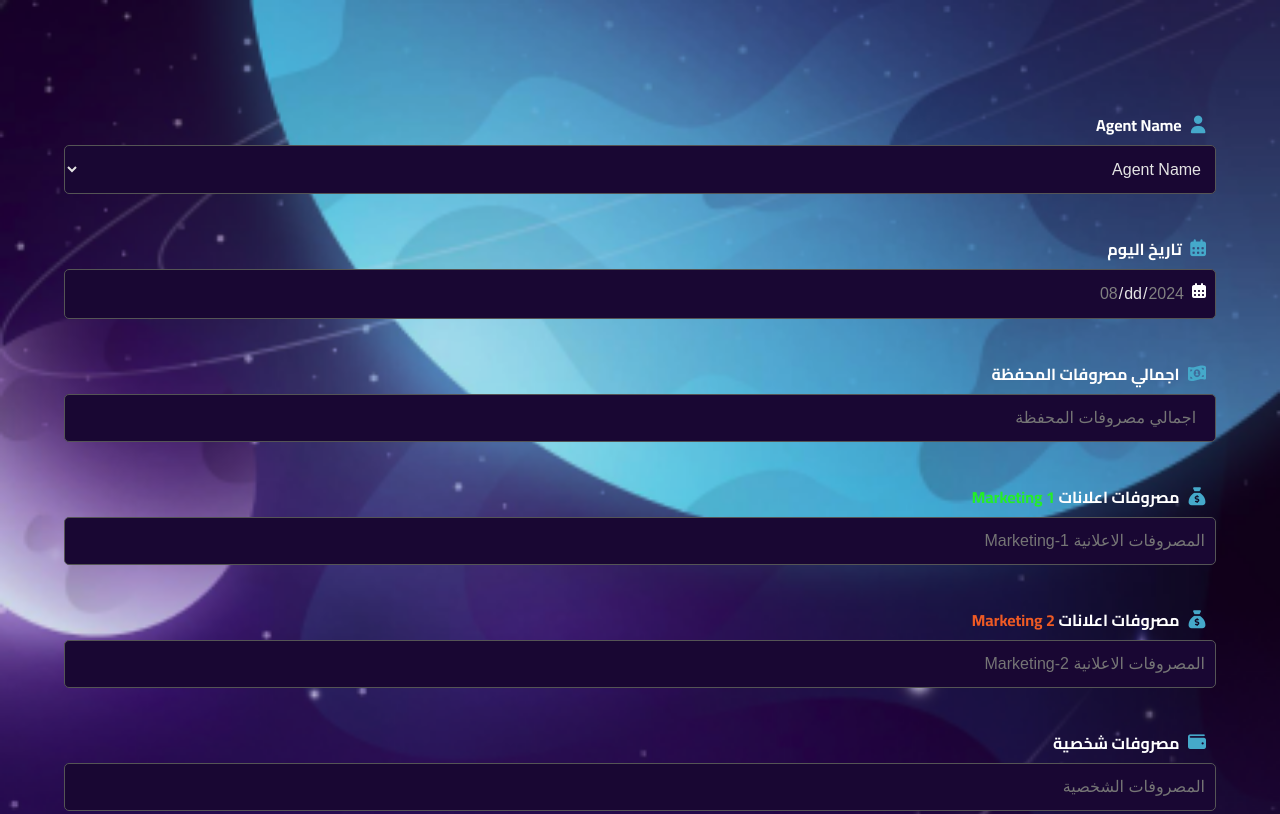
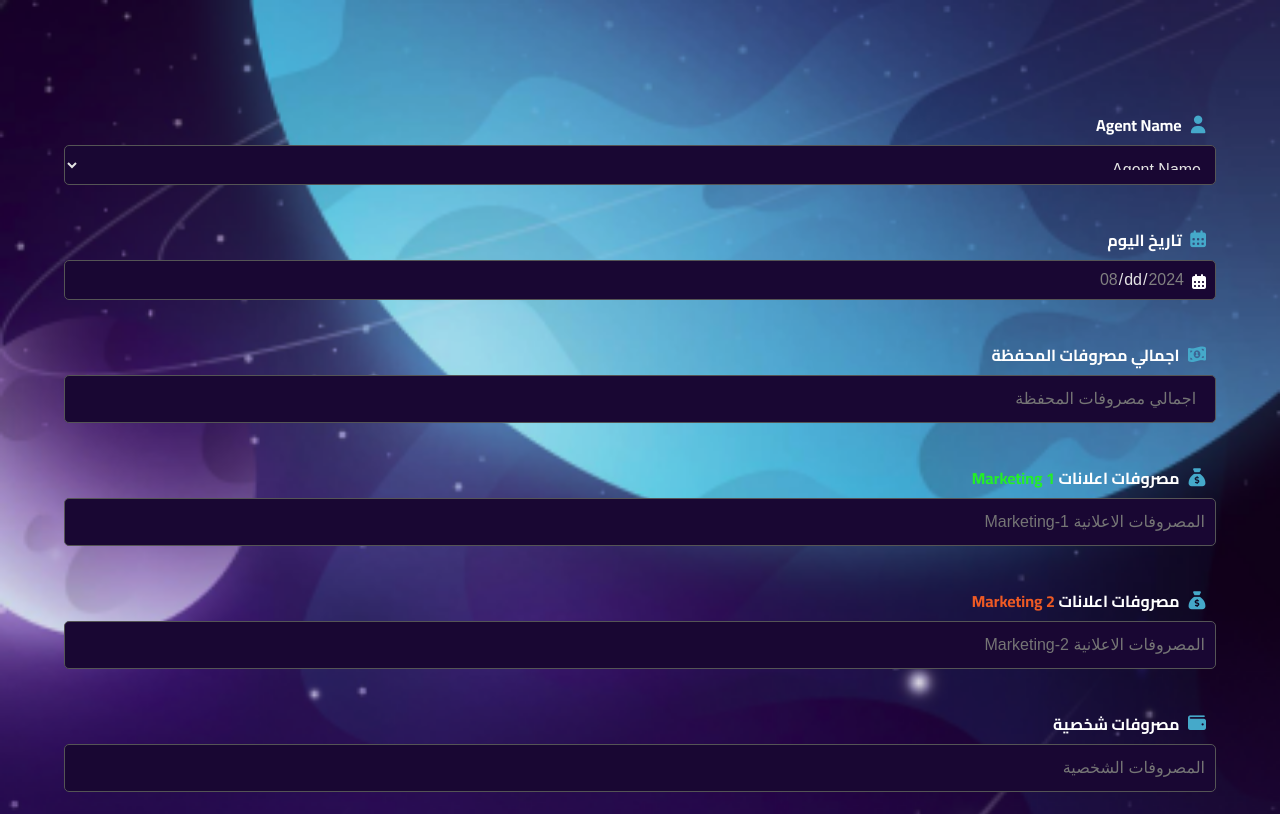
Before and after one commit to houdareda/MarketingTeam1, a plain HTML site: page index.html in a window 1280 px wide. Shown: the top 814 px of the page. Drawn offline with Linux system fonts and the light colour scheme; no server answers.

Commit message:
Add files via upload

```diff
--- a/index.html
+++ b/index.html
@@ -18,12 +18,14 @@
 </head>
 <body>
 
-    <img class="top_image" src="img/bg.png" alt="">
 
 
     <div class="header">
       <img src="img/favicon.png" alt="">
     </div>
+
+    <img class="top_image" src="img/bg.png" alt="">
+
 
 
 
@@ -46,7 +48,7 @@
 
         <div class="div_inp date_div">
 
-            <label for="date"><i class="fa-solid fa-calendar-days"></i> تاريخ اليوم </label><br>
+            <label for="date"><i class="fa-solid fa-calendar-days"></i> تاريخ اليوم </label>
 
             <input type="date" id="date" name="date" class="input" required />
             <span id="error_msg_date" class="error">يجب اختيار تاريخ اليوم أو اليوم السابق فقط!</span>
--- a/style.css
+++ b/style.css
@@ -136,9 +136,19 @@ form label i{
     top: 49px;
     pointer-events: none;
 }
-
-
-
+.date_div label{
+    width: 100%;
+    display: block;
+}
+.date_div input{
+    padding: 14px 10px !important;
+    height: 40px;
+    width: 100% !important;
+}
+select{
+    padding: 14px 10px !important;
+    height: 40px;
+}
 
 
 .show_div {
```
